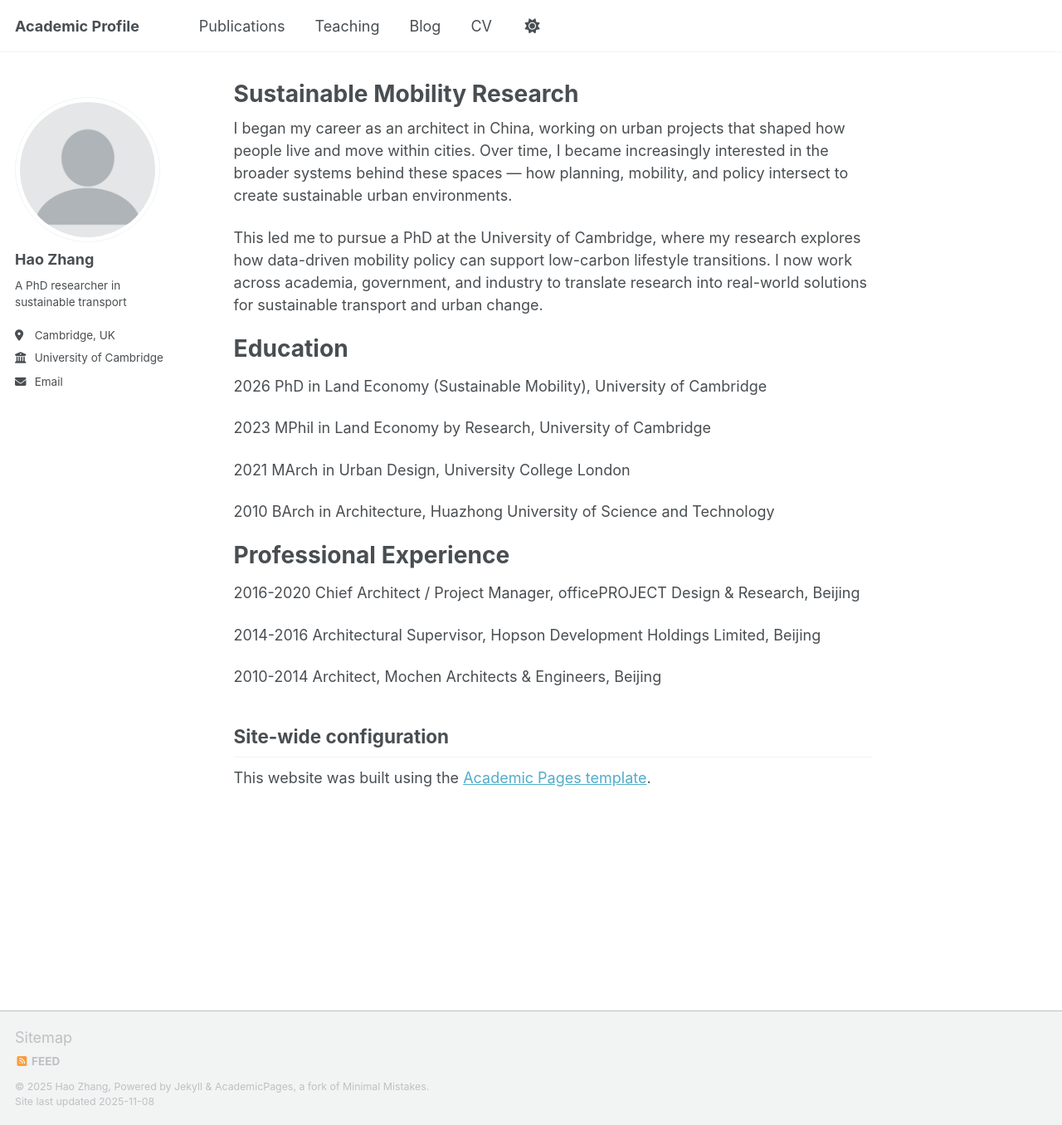
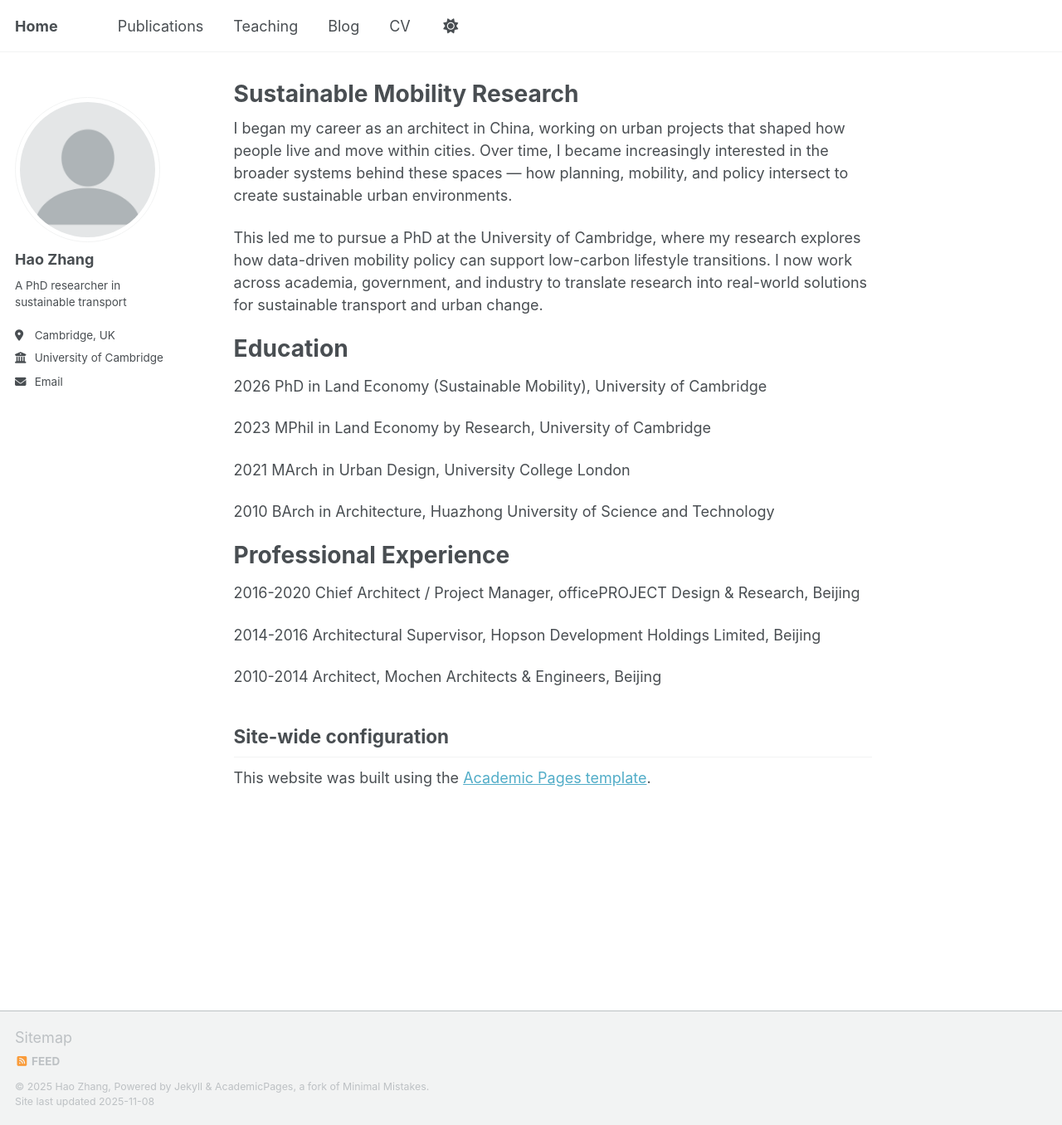
Before and after one commit to haozhang-work/academic, a Jekyll site: the page built from _pages/about.md, in a window 1280 px wide and 1356 px high. Shown: the whole window at 83% size. Built offline with Jekyll 4.4.1, drawn with Linux system fonts in a browser that asks for light colours; a script that is not in the unit is left out.

Commit message:
Update _config.yml

```diff
--- a/_config.yml
+++ b/_config.yml
@@ -9,14 +9,14 @@
 # Basic Site Settings
 locale                   : "en-UK"
 site_theme               : "default" # Currently available options are "default", "air"
-title                    : "Academic Profile"
+title                    : "Home"
 title_separator          : "-"
 name                     : &name "Hao Zhang"
 description              : &description "A PhD researcher in sustainable transport"   # Update this with a general description of your site, this is the default if not overridden by a page
 url                      : https://academicpages.github.io # The base hostname & protocol for your site e.g. "https://[your GitHub username].github.io",
                                                            # or if you already have some other page hosted on Github then use "https://[your GitHub username].github.io/[Your Repo Name]"
 baseurl                  : "" # the subpath of your site, e.g. "/blog"
-repository               : "academicpages/academicpages.github.io"
+repository               : "https://haozhang-work.github.io/research/"
 
 # Site Author - The following control what appear as part of the author content on the side bar.
 #               If a field is blank the icon and link will not appear, otherwise it will be shown.
```
